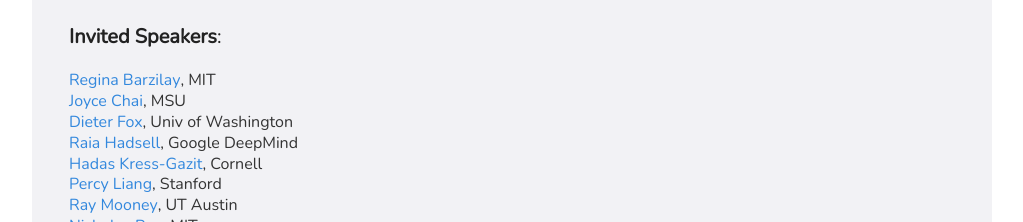
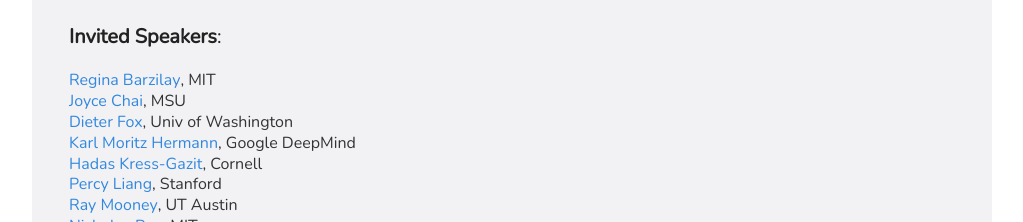
Before and after one commit to robonlp2017/robonlp2017.github.io, a plain HTML site: page index.html in a window 1280 px wide. Shown: the part 1120-1342 px from the top of the page, without its empty margins (125-1148 px from the left). Drawn offline with nearby package versions, Linux system fonts and the light colour scheme.

Commit message:
Update index.html

```diff
--- a/index.html
+++ b/index.html
@@ -166,7 +166,7 @@ Workshop Date: 3 August 2017<br>
 <a href="http://people.csail.mit.edu/regina/">Regina Barzilay</a>, MIT <br>
 <a href="https://www.cse.msu.edu/~jchai/">Joyce Chai</a>, MSU <br>
 <a href="https://homes.cs.washington.edu/~fox/">Dieter Fox</a>, Univ of Washington <br>
-<a href="https://www.linkedin.com/in/raia-hadsell-35400266">Raia Hadsell</a>, Google DeepMind <br>
+<a href="http://www.karlmoritz.com/">Karl Moritz Hermann</a>, Google DeepMind <br>
 <a href="http://verifiablerobotics.com/">Hadas Kress-Gazit</a>, Cornell <br>
 <a href="http://cs.stanford.edu/~pliang/">Percy Liang</a>, Stanford <br>
 <a href="http://www.cs.utexas.edu/~mooney/">Ray Mooney</a>, UT Austin <br>
```
